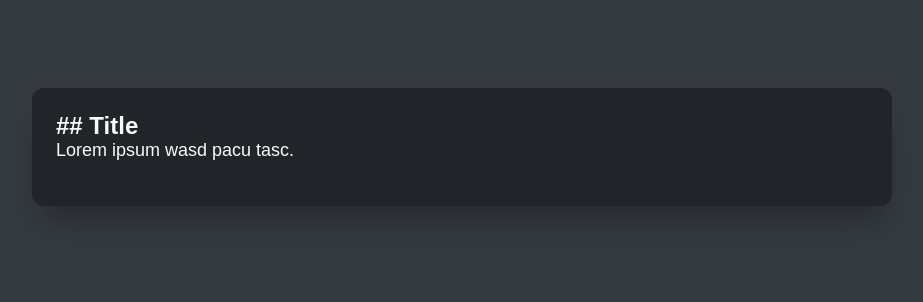
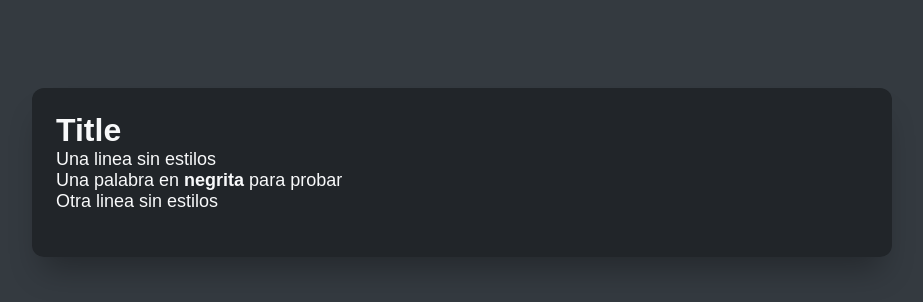
Before and after one commit to Franco-Pertusati/MarkdownEditorVanilla, a plain HTML site: page index.html in a window 1280 px wide. Shown: the whole page, without its empty margins (178-1101 px from the left). Drawn offline with Linux system fonts and the light colour scheme.

Commit message:
Segunda prueba de almacenamiento y renderizado de markdown

```diff
--- a/script.js
+++ b/script.js
@@ -4,8 +4,10 @@ const textCursor = document.getElementById("linePosition");
 var currentIndex = 0;
 
 const pageContent = [
-  { style: "title-1-line", content: "## Title", id: 1 },
-  { style: "regular-text-line", content: "Lorem ipsum wasd pacu tasc.", id: 2 },
+  { content: "# Title \n", id: 1 },
+  { content: "Una linea sin estilos \n", id: 2 },
+  { content: "Una palabra en **negrita** para probar \n", id: 3 },
+  { content: "Otra linea sin estilos \n", id: 2 },
 ];
 
 textCursor.addEventListener("keydown", function (event) {
@@ -53,7 +55,6 @@ function lineBreak() {
 
 function createLine(lineContent) {
   const newLine = {
-    style: "",
     content: lineContent,
     id: setId(),
   };
@@ -65,11 +66,22 @@ function createLine(lineContent) {
 function renderLine(line) {
   const newLine = document.createElement("div");
 
-  line.lineContent = newLine.classList = line.style;
-  newLine.textContent = line.content;
+  newLine.innerHTML = convertToHTML(line.content);
   newLine.id = `line-${line.id}`;
 
   page.appendChild(newLine);
+}
+
+function convertToHTML(text) {
+  text = text.replace(/^# (.*)/, "<h1>$1</h1>");
+
+  text = text.replace(/\*\*(.*?)\*\*/g, "<strong>$1</strong>");
+
+  if (!/^<h1>/.test(text)) {
+    text = `<p>${text}</p>`;
+  }
+
+  return text;
 }
 
 function setId() {
--- a/styles.css
+++ b/styles.css
@@ -63,7 +63,6 @@ input:focus {
     outline: none;
 }
 
-.title-1-line {
-    font-size: 2.4rem;
-    font-weight: bold;
+h1 {
+    font-size: 3.2rem;
 }
```
